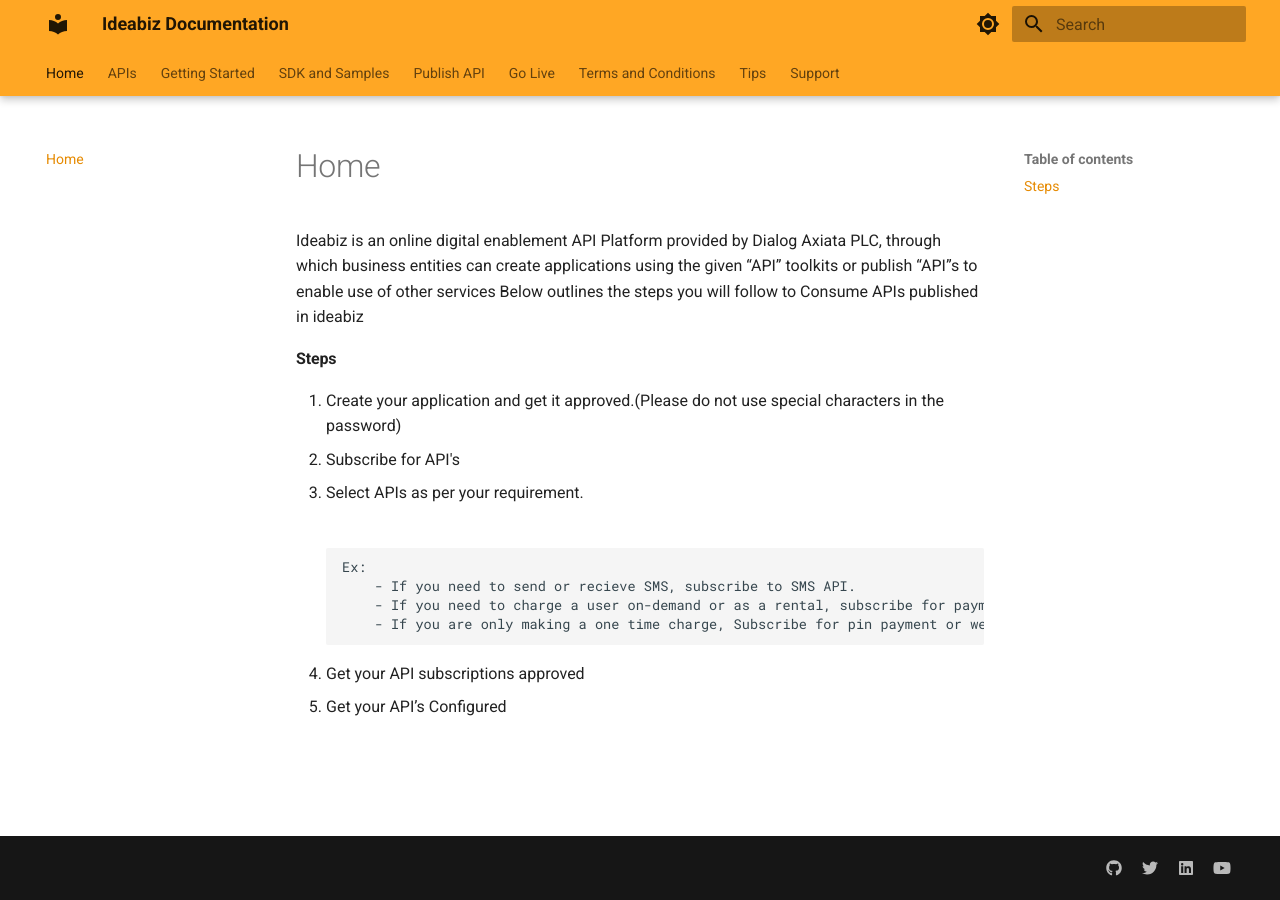
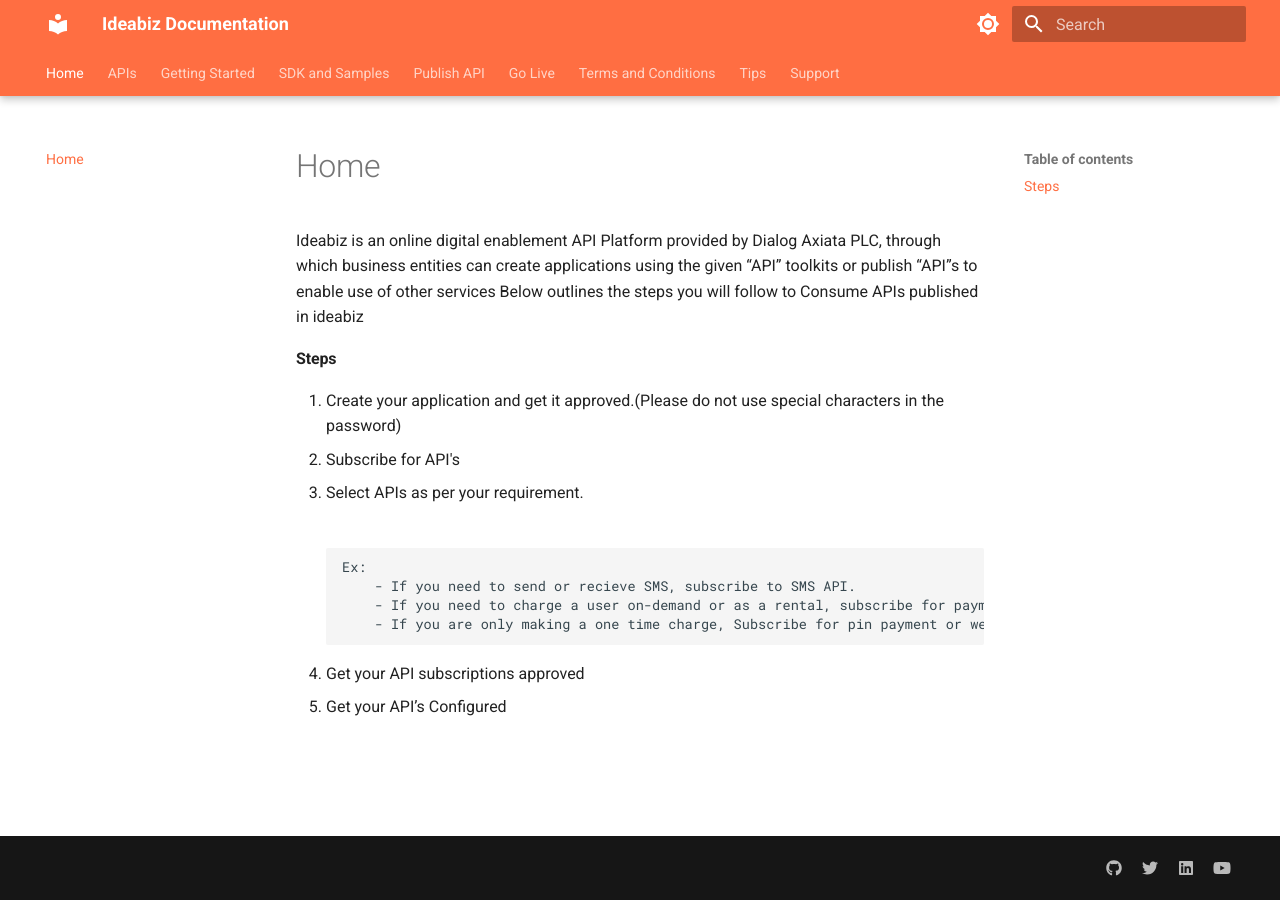
Before and after one commit to ideabizmart/Docs-Ideabiz-v2, an MkDocs documentation site: the page built from docs/index.md, in a window 1280 px wide. Built offline with MkDocs 1.6.1 and Material for MkDocs 9.7.7, drawn with Linux system fonts in a browser that asks for light colours.

Commit message:
Update mkdocs.yml

```diff
--- a/mkdocs.yml
+++ b/mkdocs.yml
@@ -77,7 +77,7 @@ theme:
       toggle:
         icon: material/brightness-7
         name: Switch to dark mode
-      primary: orange #, [red, pink, purple, deep, purple, indigo, blue, light blue, cyan, teal, green, light green, lime, yellow, amber, orange, deep orange, brown, grey, blue, grey, black, white]
+      primary: deep orange #, [red, pink, purple, deep, purple, indigo, blue, light blue, cyan, teal, green, light green, lime, yellow, amber, orange, deep orange, brown, grey, blue, grey, black, white]
       accent: amber # [red, pink, purple, deep, purple, indigo, blue, light, blue, cyan, teal, green, light, green, lime, yellow, amber, orange, deep orange]
 
     # Palette toggle for dark mode
```
